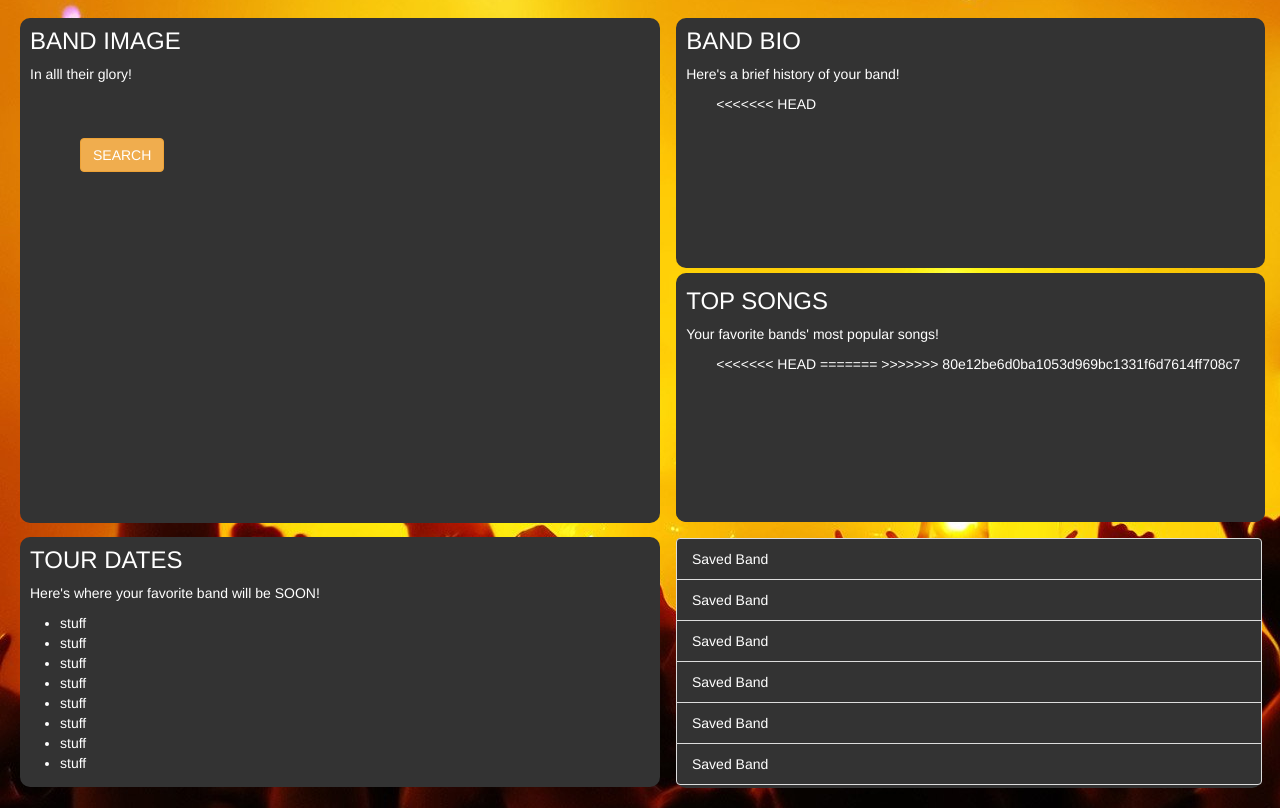
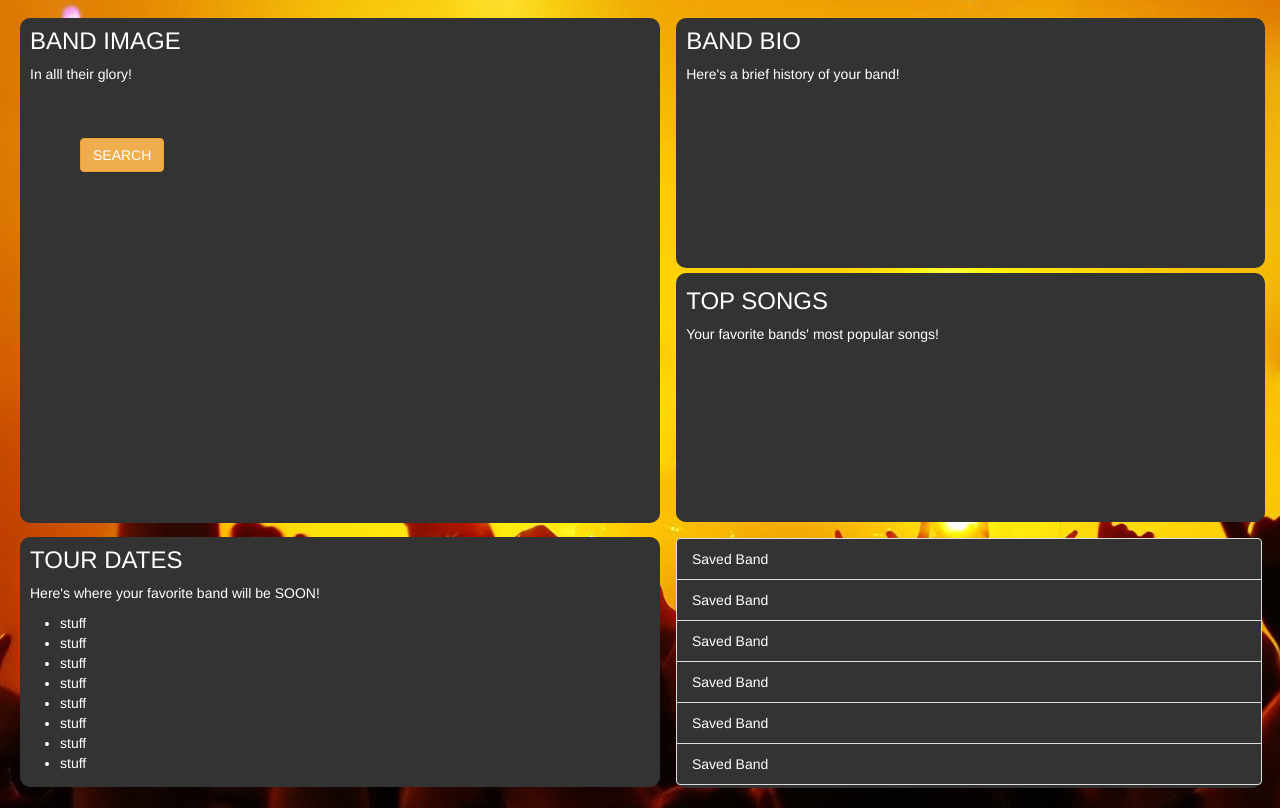
Before and after one commit to grupy-inc/grupy, a plain HTML site: page index.html in a window 1280 px wide. Shown: the part 54-862 px from the top of the page. Drawn offline with nearby package versions, Linux system fonts and the light colour scheme.

Commit message:
HTML updated

```diff
--- a/index.html
+++ b/index.html
@@ -44,17 +44,6 @@
         <p class="card-text">Here's a brief history of your band!</p>
             <div id="insert-bio">
             <ul id="bio-list">
-<<<<<<< HEAD
-              <!--   <li>stuff</li>
-=======
-                <!-- <li>stuff</li>
->>>>>>> 80e12be6d0ba1053d969bc1331f6d7614ff708c7
-                <li>stuff</li>
-                <li>stuff</li>
-                <li>stuff</li>
-                <li>stuff</li>
-                <li>stuff</li>
-                <li>stuff</li> -->
             </ul>
             </div>
         </div>
@@ -67,21 +56,7 @@
         <h3 id="top-song" class="card-title">TOP SONGS</h3>
         <p class="card-text">Your favorite bands' most popular songs!</p>
             <div id="ten-list">
-            <ul id="song-list">
-<<<<<<< HEAD
-                <!-- <li>stuff</li>
-                <li>stuff</li>
-                <li>stuff</li>
-                <li>stuff</li>
-                <li>stuff</li> -->
-=======
-               <!--  <li></li>
-                <li></li>
-                <li></li>
-                <li></li>
-                <li></li> -->
->>>>>>> 80e12be6d0ba1053d969bc1331f6d7614ff708c7
-            </ul>
+            <ul id="song-list"></ul>
             </div>
         </div>
     </div>
```
